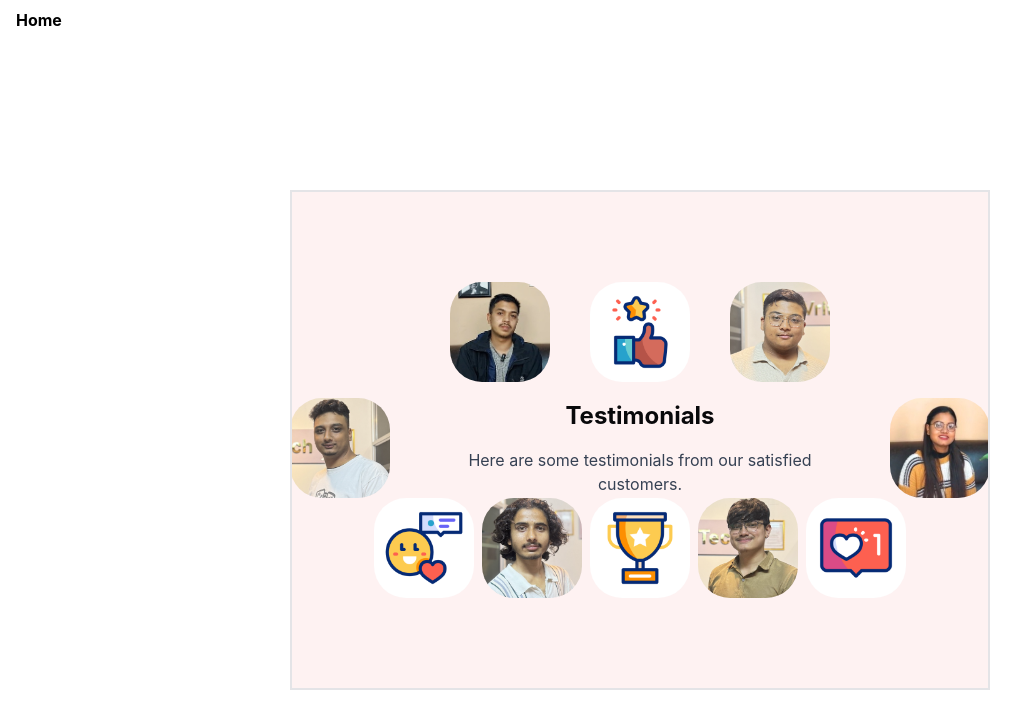
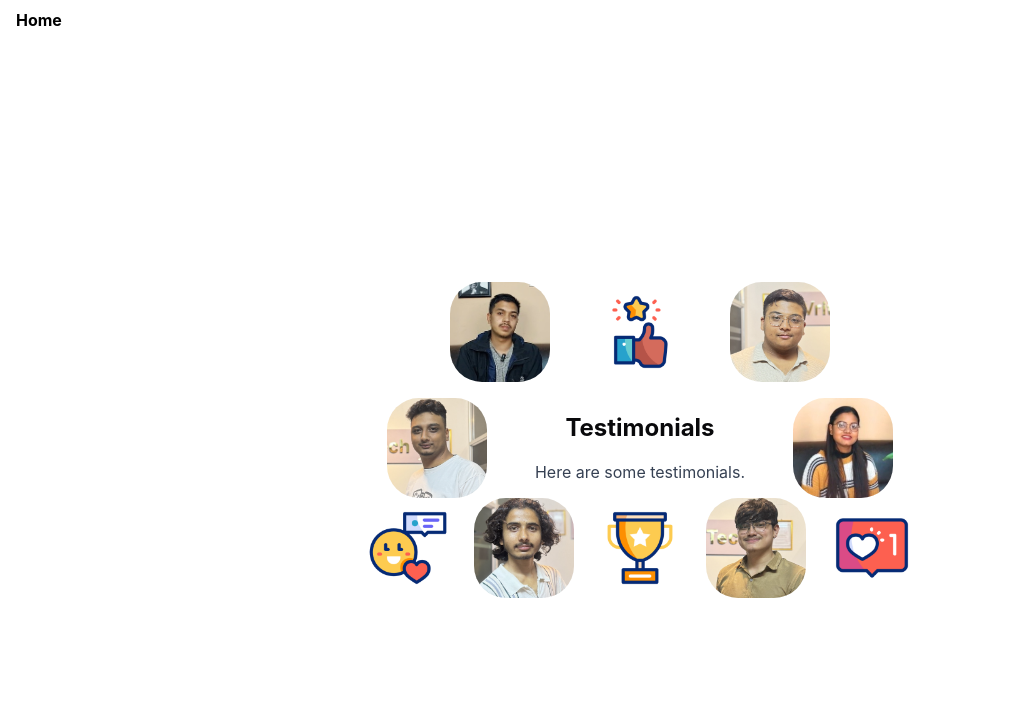
Before and after one commit to subashkarki68/vrit-assignment, a React app: page /testimonials in a window 1280 px wide. Shown: the top 728 px of the page, without its empty margins (0-1036 px from the left). Built offline with nearby package versions, Linux system fonts and the light colour scheme; the HTML template or start-up script is replaced by a standard one.

Commit message:
feat: update testimonials layout and adjust spacing for improved presentation

```diff
--- a/src/routes/testimonials/index.tsx
+++ b/src/routes/testimonials/index.tsx
@@ -121,8 +121,8 @@ function RouteComponent() {
 
   return (
     <div className="flex flex-col items-center justify-center h-screen">
-      <div className="h-[500px] w-[700px] bg-red-50 relative flex flex-col items-center justify-center">
-        <div ref={divRef} className="h-full w-full z-10 absolute border-2" />
+      <div className="h-[500px] w-[800px] relative flex flex-col items-center justify-center">
+        <div ref={divRef} className="h-full w-full z-10 absolute" />
 
         {/* Top row */}
         <div className="flex flex-row gap-10">
@@ -140,7 +140,7 @@ function RouteComponent() {
               Testimonials
             </h1>
             <p className="text-center text-gray-700">
-              Here are some testimonials from our satisfied customers.
+              Here are some testimonials.
             </p>
           </div>
 
@@ -148,7 +148,7 @@ function RouteComponent() {
         </div>
 
         {/* Bottom row */}
-        <div className="flex flex-row gap-2">
+        <div className="flex flex-row gap-4">
           {imageSections.bottom.map((image, idx) => (
             <ImageComponent key={idx} image={image} index={idx + 5} />
           ))}
```
